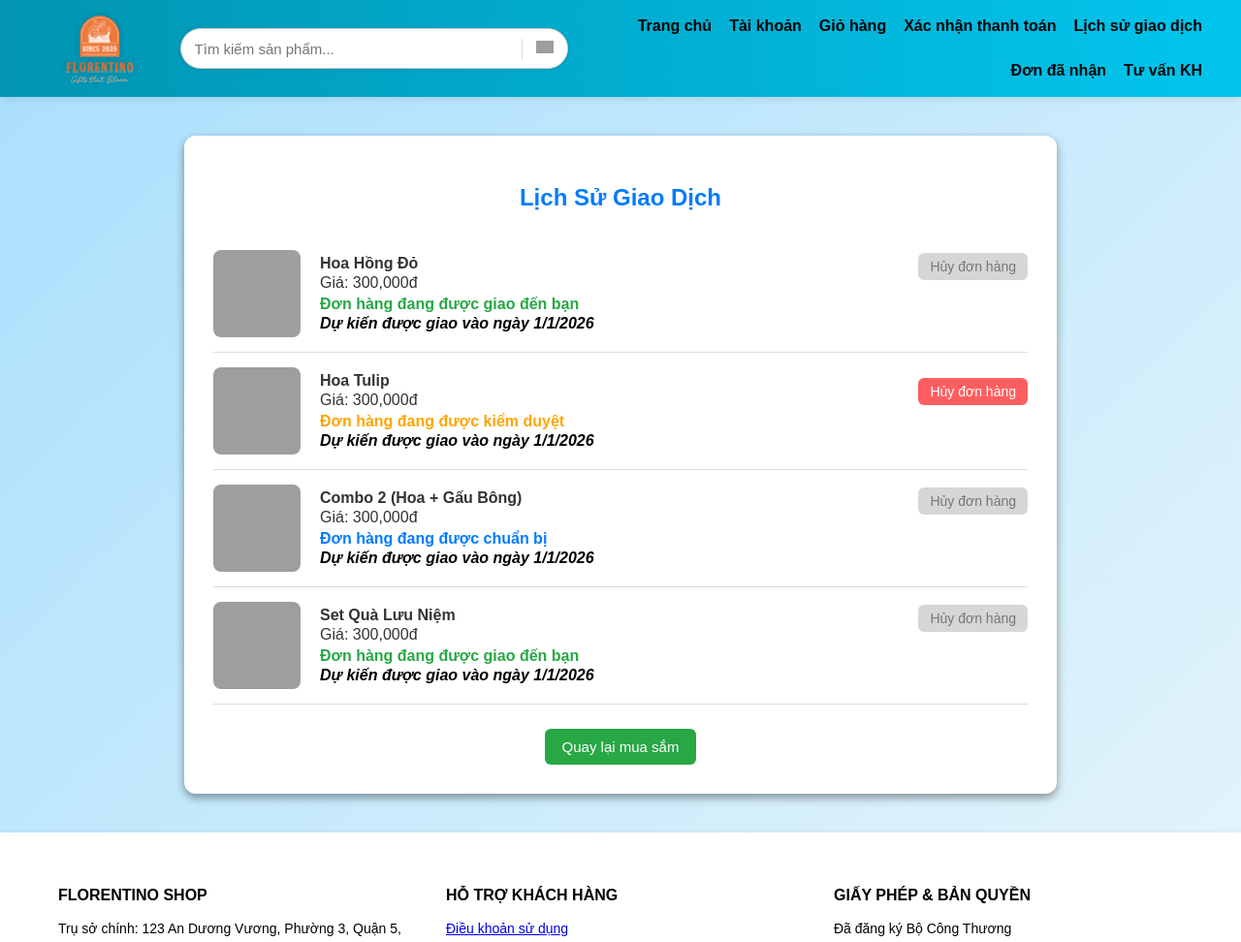
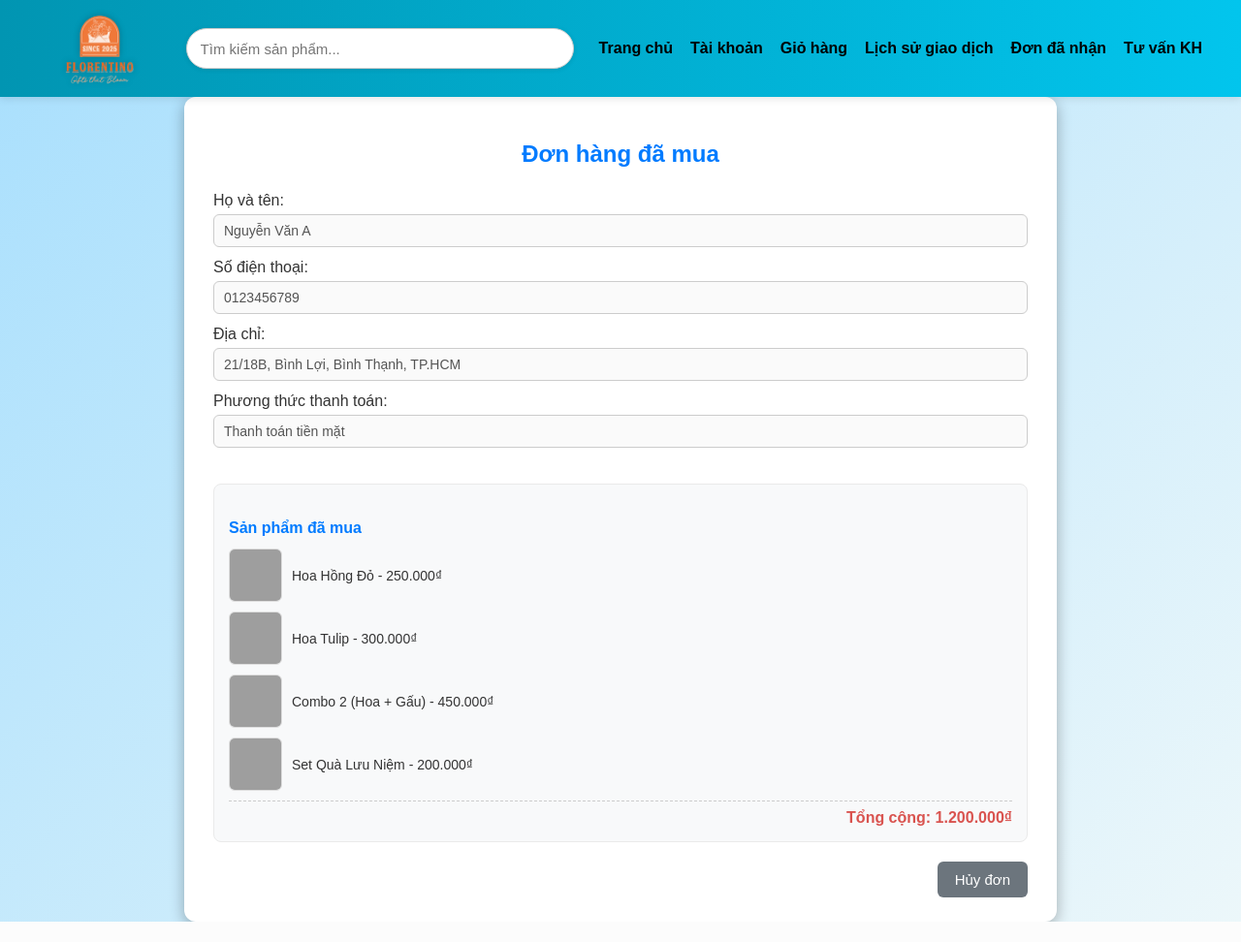
Before and after one commit to trandoanh4325-blip/web, a PHP site: page /User/lichsugiaodich.html in a window 1280 px wide. Shown: the top 972 px of the page at 97% size. After the commit the page ends 951 px from the top, so only its background shows below. Run offline with PHP 8.4, Linux system fonts and the light colour scheme; grey boxes are pictures that could not be loaded.

Commit message:
huy phan

```diff
--- a/Web/User/donhangdanhan.html
+++ b/Web/User/donhangdanhan.html
@@ -24,7 +24,6 @@
     <a href="User.html">Trang chủ</a>
     <a href="ThongTin.html">Tài khoản</a>
     <a href="giohang.html">Giỏ hàng</a>
-    <a href="thanhtoan.html">Xác nhận thanh toán</a>
     <a href="lichsugiaodich.html">Lịch sử giao dịch</a>
     <a href="donhangdanhan.html">Đơn đã nhận</a>
     <a href="#">Tư vấn KH</a>
--- a/Web/User/lichsugiaodich.html
+++ b/Web/User/lichsugiaodich.html
@@ -2,131 +2,84 @@
 <html lang="vi">
 <head>
   <meta charset="UTF-8">
-  <meta name="viewport" content="width=device-width, initial-scale=1.0">
-  <title>Lịch Sử Giao Dịch</title>
+  <title>Lịch sử giao dịch</title>
 
-  <!-- Liên kết CSS -->
   <link rel="stylesheet" href="../css/header.css">
-  <link rel="stylesheet" href="../css/lichsugiaodich.css">
-  <link rel="stylesheet" href="../css/styleUser.css" />
+  <link rel="stylesheet" href="../css/thanhtoan.css">
+  <link rel="stylesheet" href="../css/styleUser.css">
 </head>
+
 <body>
+
 <header class="main-header">
   <div class="logo">
-    <img src="../Image/logostore-Photoroom.png" alt="DANGHAU STORE" class="store-logo">
+    <img src="../Image/logostore-Photoroom.png" class="store-logo">
   </div>
 
   <div class="search-bar">
     <input type="text" placeholder="Tìm kiếm sản phẩm...">
-    <button>
-      <img src="https://cdn-icons-png.flaticon.com/512/149/149852.png" alt="search">
-    </button>
   </div>
 
   <nav class="nav-links">
     <a href="User.html">Trang chủ</a>
     <a href="ThongTin.html">Tài khoản</a>
     <a href="giohang.html">Giỏ hàng</a>
-    <a href="thanhtoan.html">Xác nhận thanh toán</a>
     <a href="lichsugiaodich.html">Lịch sử giao dịch</a>
     <a href="donhangdanhan.html">Đơn đã nhận</a>
     <a href="#">Tư vấn KH</a>
   </nav>
 </header>
 
-  <div class="container">
-    <h2>Lịch Sử Giao Dịch</h2>
+<!-- 🔥 NỘI DUNG -->
+<div class="payment-container">
 
-    <div class="order">
-      <img src="https://hoatuoidatviet.vn/upload/images/bo-hoa-hong%20do-cuc-xinh-tinh.jpg" alt="Hoa Hồng Đỏ">
-      <div class="order-info">
-        <div class="order-top">
-          <div class="order-details">
-            <p><b>Hoa Hồng Đỏ</b></p>
-            <p>Giá: 300,000đ</p>
-          </div>
-          <button class="disabled-btn">Hủy đơn hàng</button>
-        </div>
-        <p class="status">Đơn hàng đang được giao đến bạn</p>
-        <p class="status expected">Dự kiến được giao vào ngày 1/1/2026</p>
-      </div>
+  <h2>Đơn hàng đã mua</h2>
+
+  <!-- THÔNG TIN KHÁCH -->
+  <div class="payment-form">
+    <label>Họ và tên:</label>
+    <input type="text" value="Nguyễn Văn A" disabled>
+
+    <label>Số điện thoại:</label>
+    <input type="text" value="0123456789" disabled>
+
+    <label>Địa chỉ:</label>
+    <input type="text" value="21/18B, Bình Lợi, Bình Thạnh, TP.HCM" disabled>
+
+    <label>Phương thức thanh toán:</label>
+    <input type="text" value="Thanh toán tiền mặt" disabled>
+  </div>
+
+  <!-- DANH SÁCH SẢN PHẨM -->
+  <div class="order-summary">
+    <h4>Sản phẩm đã mua</h4>
+
+    <div class="order-item">
+      <img src="https://hoatuoidatviet.vn/upload/images/bo-hoa-hong%20do-cuc-xinh-tinh.jpg">
+      <p>Hoa Hồng Đỏ - 250.000₫</p>
     </div>
 
-    <div class="order">
-      <img src="https://flowersight.com/wp-content/uploads/2024/08/bo-hoa-tulip-10-bong.jpg" alt="Hoa Tulip">
-      <div class="order-info">
-        <div class="order-top">
-          <div class="order-details">
-            <p><b>Hoa Tulip</b></p>
-            <p>Giá: 300,000đ</p>
-          </div>
-          <button class="cancel-btn">Hủy đơn hàng</button>
-        </div>
-        <p class="status pending">Đơn hàng đang được kiểm duyệt</p>
-        <p class="status expected">Dự kiến được giao vào ngày 1/1/2026</p>
-      </div>
+    <div class="order-item">
+      <img src="https://flowersight.com/wp-content/uploads/2024/08/bo-hoa-tulip-10-bong.jpg">
+      <p>Hoa Tulip - 300.000₫</p>
     </div>
 
-    <div class="order">
-      <img src="https://hoatuoiangel.com/upload/product/chu-gau-va-hoa-1856-3745.png" alt="Combo 2 (Hoa + Gấu)">
-      <div class="order-info">
-        <div class="order-top">
-          <div class="order-details">
-            <p><b>Combo 2 (Hoa + Gấu Bông)</b></p>
-            <p>Giá: 300,000đ</p>
-          </div>
-          <button class="disabled-btn">Hủy đơn hàng</button>
-        </div>
-        <p class="status prepare">Đơn hàng đang được chuẩn bị</p>
-        <p class="status expected">Dự kiến được giao vào ngày 1/1/2026</p>
-      </div>
+    <div class="order-item">
+      <img src="https://hoatuoiangel.com/upload/product/chu-gau-va-hoa-1856-3745.png">
+      <p>Combo 2 (Hoa + Gấu) - 450.000₫</p>
     </div>
 
-    <div class="order">
-      <img src="https://th.bing.com/th/id/OIP.-_Op1M63bV3TQh_YKbwp9AHaHa?w=216&h=216&c=7&r=0&o=7&dpr=1.3&pid=1.7&rm=3" alt="Set Quà Lưu Niệm">
-      <div class="order-info">
-        <div class="order-top">
-          <div class="order-details">
-            <p><b>Set Quà Lưu Niệm</b></p>
-            <p>Giá: 300,000đ</p>
-          </div>
-          <button class="disabled-btn">Hủy đơn hàng</button>
-        </div>
-        <p class="status delivery">Đơn hàng đang được giao đến bạn</p>
-        <p class="status expected">Dự kiến được giao vào ngày 1/1/2026</p>
-      </div>
+    <div class="order-item">
+      <img src="https://th.bing.com/th/id/OIP.-_Op1M63bV3TQh_YKbwp9AHaHa">
+      <p>Set Quà Lưu Niệm - 200.000₫</p>
     </div>
-    <div class="buttons">
-      <a href="User.html"> <button class="btn btn-primary">Quay lại mua sắm</button></a>
-    </div>
+
+    <div class="total-popup">Tổng cộng: 1.200.000₫</div>
   </div>
 
-    <div class="footer-wrapper">
-    <footer class="footer-box">
-      <div class="footer-container">
-        <div class="footer-column">
-          <h3>FLORENTINO SHOP </h3>
-          <p>Trụ sở chính: 123 An Dương Vương, Phường 3, Quận 5, TP Hồ Chí Minh</p>
-          <p>Văn phòng: Tầng 60, Tòa nhà Lankmark 81, số 208 đường Nguyễn Hữu Cảnh, P.22, Q.Bình Thạnh, TP.HCM.</p>
-          <p>Chịu trách nhiệm nội dung: <b>HDQH</b></p>
-          <p>Số Điện Thoại: 0123 456 789 </p>
-          <p>Email: FlorentinoShop@gmai.com</p>
-        </div>
-        <div class="footer-column">
-          <h3>HỖ TRỢ KHÁCH HÀNG</h3>
-          <p><a href="#">Điều khoản sử dụng</a></p>
-          <p><a href="#">Chính sách thành viên</a></p>
-          <p><a href="#">Chính sách bảo mật</a></p>
-        </div>
-        <div class="footer-column">
-          <h3>GIẤY PHÉP & BẢN QUYỀN</h3>
-          <p>Đã đăng ký Bộ Công Thương</p>
-          <img src="http://dangkywebvoibocongthuong.com/wp-content/uploads/2021/11/logo-da-thong-bao-bo-cong-thuong.png" alt="Bộ Công Thương 1" class="conthuong_img"></a>
-          <img src="http://dangkywebvoibocongthuong.com/wp-content/uploads/2021/11/logo-da-dang-ky-bo-cong-thuong.png" alt="Bộ Công Thương 2" class="conthuong_img"></a>
-        </div>
-      </div>
-    </footer>
+  <!-- NÚT -->
+  <div class="form-buttons">
+    <button class="btn-cancel" onclick="openCartPopup()">Hủy đơn</button>
   </div>
-
 </body>
 </html>
--- a/Web/css/thanhtoan.css
+++ b/Web/css/thanhtoan.css
@@ -1,24 +1,69 @@
+/* ===== POPUP NỀN ===== */
+.popup {
+  display: none;
+  position: fixed;
+  top: 0;
+  left: 0;
+  width: 100%;
+  height: 100%;
+  background: rgba(0,0,0,0.4);
+  z-index: 999;
 
+  display: flex;
+  justify-content: center;
+  align-items: center;
+}
+
+/* ===== KHUNG POPUP ===== */
+.popup-content {
+  width: 950px;
+  max-height: 90vh;
+  overflow-y: auto;
+  animation: fadeIn 0.3s ease;
+  position: relative;
+}
+
+/* NÚT X */
+.close {
+  position: absolute;
+  right: 15px;
+  top: 10px;
+  font-size: 28px;
+  color: white;
+  cursor: pointer;
+  z-index: 1000;
+}
+
+/* ANIMATION */
+@keyframes fadeIn {
+  from {
+    transform: translateY(-20px);
+    opacity: 0;
+  }
+  to {
+    transform: translateY(0);
+    opacity: 1;
+  }
+}
+
+/* ===== KHUNG THANH TOÁN ===== */
 .payment-container {
   max-width: 900px;
-  margin: 40px auto;
+  margin: 0 auto;
   background: white;
   padding: 25px 30px;
   border-radius: 12px;
-  box-shadow: 0 2px 8px rgba(0, 0, 0, 0.4);
+  box-shadow: 0 4px 15px rgba(0, 0, 0, 0.3);
 }
+
 .payment-container h2 {
   color: #007bff;
   text-align: center;
   margin-bottom: 25px;
-  display: flex;
-  align-items: center;
-  justify-content: center;
-  gap: 8px;
   font-weight: 600;
 }
 
-/* ===== FORM THANH TOÁN ===== */
+/* ===== FORM ===== */
 .payment-form label {
   display: block;
   margin-bottom: 5px;
@@ -31,12 +76,12 @@
 .payment-form textarea,
 .payment-form select {
   width: 100%;
-  padding: 7px 10px;
+  padding: 8px 10px;
   border: 1px solid #ccc;
   border-radius: 6px;
-  margin-bottom: 10px;
+  margin-bottom: 12px;
   font-size: 14px;
-  transition: border 0.2s, box-shadow 0.2s;
+  transition: 0.2s;
 }
 
 .payment-form input:focus,
@@ -47,20 +92,59 @@
   outline: none;
 }
 
+/* TEXTAREA */
 .payment-form textarea {
+  height: 60px;
   resize: none;
-  height: 60px;
-  overflow-y: auto;
 }
 
+/* SELECT */
 .payment-form select {
-  height: 36px;
-  line-height: 1.4;
+  height: 38px;
 }
 
-/* ===== NÚT HÀNH ĐỘNG ===== */
+/* ===== RADIO ===== */
+.address-options {
+  margin-bottom: 15px;
+  display: flex;
+  gap: 30px;
+  flex-wrap: wrap;
+}
+
+.address-options input[type="radio"] {
+  margin-right: 6px;
+}
+
+.address-options label {
+  cursor: pointer;
+}
+
+.address-options label strong {
+  display: block;
+  font-weight: normal;
+  margin-top: 3px;
+}
+
+/* ===== FORM ĐỊA CHỈ MỚI ===== */
+.new-address {
+  display: none;
+  width: 100%;
+  margin-top: 10px;
+  padding: 12px;
+  border: 1px solid #ddd;
+  border-radius: 6px;
+  background: #f9f9f9;
+}
+
+#useNew:checked ~ .new-address {
+  display: block;
+}
+
+/* ===== BUTTON ===== */
 .form-buttons {
-  text-align: right;
+  display: flex;
+  justify-content: flex-end;
+  gap: 10px;
   margin-top: 20px;
 }
 
@@ -69,28 +153,26 @@
   border: none;
   border-radius: 6px;
   cursor: pointer;
+  font-size: 15px;
   font-weight: 500;
-  font-size: 15px;
-  transition: background-color 0.2s;
 }
 
 .btn-cancel {
-  background-color: #6c757d;
+  background: #6c757d;
   color: white;
-  margin-right: 10px;
 }
 
 .btn-cancel:hover {
-  background-color: #5a6268;
+  background: #5a6268;
 }
 
 .btn-confirm {
-  background-color: #28a745;
+  background: #28a745;
   color: white;
 }
 
 .btn-confirm:hover {
-  background-color: #218838;
+  background: #218838;
 }
 
 /* ===== DANH SÁCH SẢN PHẨM ===== */
@@ -104,7 +186,7 @@
 
 .order-summary h4 {
   color: #007bff;
-  margin: 0 0 12px 0;
+  margin-bottom: 12px;
   font-weight: 600;
 }
 
@@ -126,74 +208,34 @@
 .order-item p {
   margin: 0;
   font-size: 14px;
-  color: #333;
 }
 
 .total-popup {
   text-align: right;
   font-weight: bold;
   color: #d9534f;
-  margin-top: 6px;
+  margin-top: 8px;
   border-top: 1px dashed #ccc;
   padding-top: 8px;
 }
+.popup {
+  display: none;
+  position: fixed;
+  top: 0;
+  left: 0;
+  width: 100%;
+  height: 100%;
 
-/* ===== FOOTER ===== */
-.footer {
-  background-color: #0077b6;
-  color: white;
-  text-align: center;
-  font-size: 18px;
-  font-weight: 600;
-  padding: 25px 0;
-  border-top: 4px solid #ff891b;
-  box-shadow: 0 -3px 8px rgba(0, 0, 0, 0.15);
-  letter-spacing: 0.5px;
-  margin-top: 40px;
+  /* nền mờ full */
+  background: rgba(0,0,0,0.5);
+
+  /* QUAN TRỌNG */
+  z-index: 9999;
+
+  display: flex;
+  justify-content: center;
+  align-items: center;
 }
-
-/* ===== RADIO BUTTON VÀ ẨN/HIỆN FORM ===== */
-.address-options {
-  margin-bottom: 15px;
+#popup {
+  display: none;
 }
-
-.address-options input[type="radio"],
-.address-options label[for] {
-  display: inline-block;
-  vertical-align: top;
-  margin-top: 10px;
-}
-
-.address-options input[type="radio"]:first-child {
-  margin-top: 0;
-}
-
-.address-options input[type="radio"] {
-  clear: left;
-  margin-right: 8px;
-}
-
-.address-options label strong {
-  display: block;
-  margin-left: 0px;
-  font-weight: normal;
-  color: black;
-}
-
-.new-address {
-  display: none;
-  margin-top: 10px;
-  padding: 10px 15px;
-  border: 1px solid #ddd;
-  border-radius: 6px;
-  background-color: #f9f9f9;
-}
-
-#useNew:checked ~ .new-address {
-  display: block;
-}
-
-.new-address label {
-  font-weight: normal;
-  margin-top: 8px;
-}
```
Also changed, not shown: Web/User/Search.html (+7 -8 lines), Web/User/Searchcp.html (+7 -8 lines), Web/User/giohang.html (+134 -43 lines), Web/css/giohang.css (+54 -0 lines), Web/css/lichsugiaodich.css (line endings or trailing spaces).
